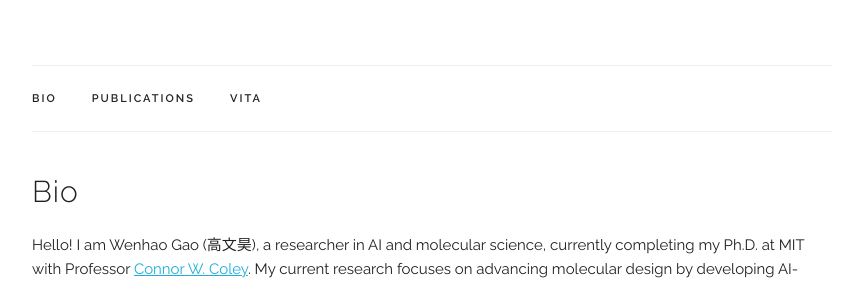
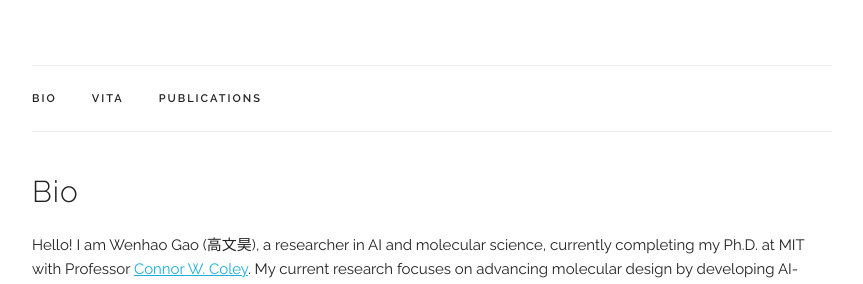
Before and after one commit to wenhao-gao/wenhao-gao.github.io, a Jekyll site: the page built from index.html, in a window 1280 px wide and 900 px high. Shown: the part 298-582 px from the top of the window, without its empty margins (208-1071 px from the left). Built offline with Jekyll 4.4.1, drawn with Linux system fonts in a browser that asks for light colours; some web fonts are replaced.

Commit message:
change order

```diff
--- a/_layouts/default.html
+++ b/_layouts/default.html
@@ -105,9 +105,9 @@
         <ul class="navbar-list">
           <li class="navbar-item"><a class="navbar-link" href={{ "/index.html#bio" | prepend: site.baseurl }}>Bio</a></li>
           <!-- <li class="navbar-item"><a class="navbar-link" href={{ "/index.html#news" | prepend: site.baseurl }}>News</a></li> -->
-          <li class="navbar-item"><a class="navbar-link" href={{ "/index.html#publications" | prepend: site.baseurl }}>Publications</a></li>
           <!-- <li class="navbar-item"><a class="navbar-link" href={{ "/index.html#talks" | prepend: site.baseurl }}>Talks</a></li> -->
           <li class="navbar-item"><a class="navbar-link" href={{ "/index.html#resume" | prepend: site.baseurl }}>Vita</a></li>
+          <li class="navbar-item"><a class="navbar-link" href={{ "/index.html#publications" | prepend: site.baseurl }}>Publications</a></li>
         </ul>
       </div>
     </nav>
```
